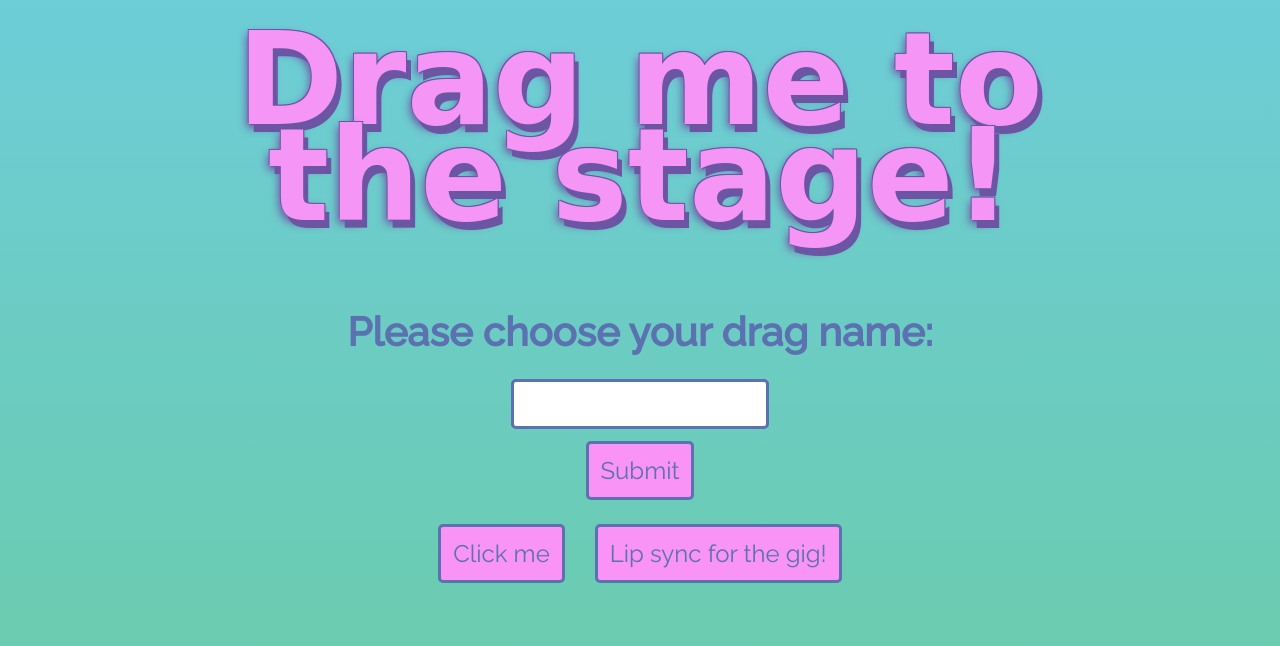
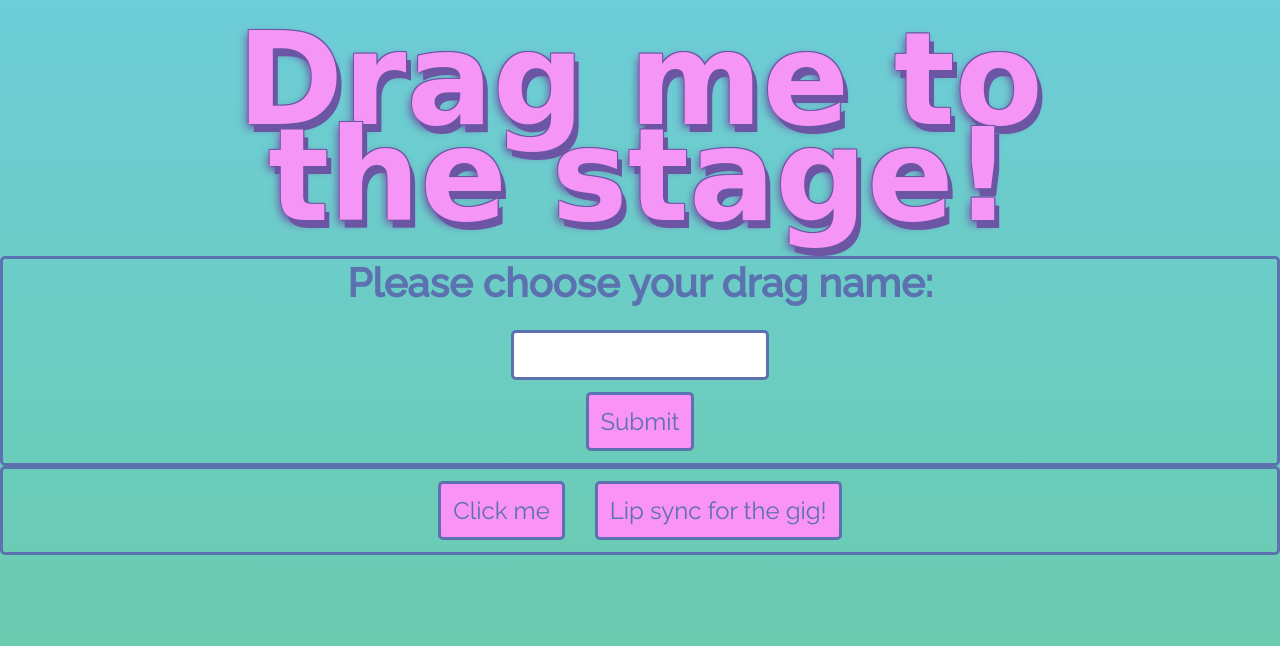
Before and after one commit to wayne-AF/p2-drag-me-to-the-stage, a plain HTML site: page index.html in a window 1280 px wide. Drawn offline with Linux system fonts and the light colour scheme; a web font is replaced by a local one.

Commit message:
add styling for area divs

```diff
--- a/assets/css/style.css
+++ b/assets/css/style.css
@@ -87,6 +87,11 @@ h2 {
   border-radius: 5px;
 }
 
+#area-a, #area-b {
+  border: 3px solid #5b71b0;
+  border-radius: 5px;
+}
+
 button {
   font-family: 'Raleway', sans-serif;
   font-size: 1.5rem;
--- a/index.html
+++ b/index.html
@@ -12,18 +12,22 @@
         <h1 id="logo">Drag me to<br>the stage!</h1>
     </header>
 
-    <div id="container">
+    <div id="text-and-button-container">
+      <div id="area-a">
         <div id="image"></div>
         <div id="text-area-a" class="text-area">
         <label for="name-input"><h2>Please choose your drag name:</h2></label>
         <input id="name-input" type="text">
-          <br>
+        </div>
         <button class="button" id="button-a" type="submit">Submit</button>
       </div>
-      <div id="text-area-b" class="text-area">
+      <div id="area-b">
+        <div id="text-area-b" class="text-area">
+        </div>
+        <button id="button-b">Click me</button>
+        <button id="button-c" class="button">Lip sync for the gig!</button>
       </div>
-      <button id="button-b">Click me</button>
-      <button id="button-c" class="button">Lip sync for the gig!</button>
+
     </div>
 
     <script src="assets/js/script.js"></script>
```
